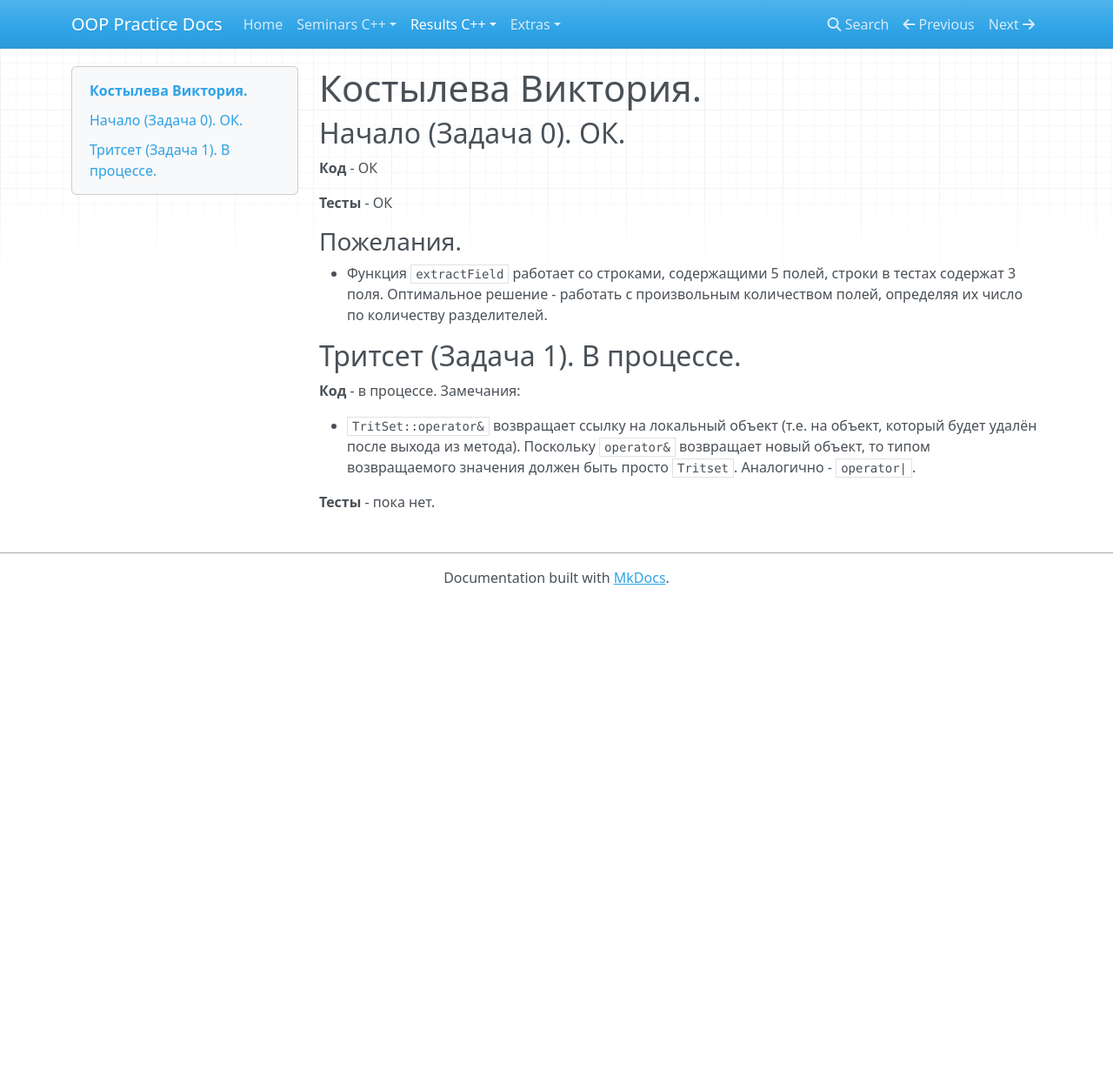
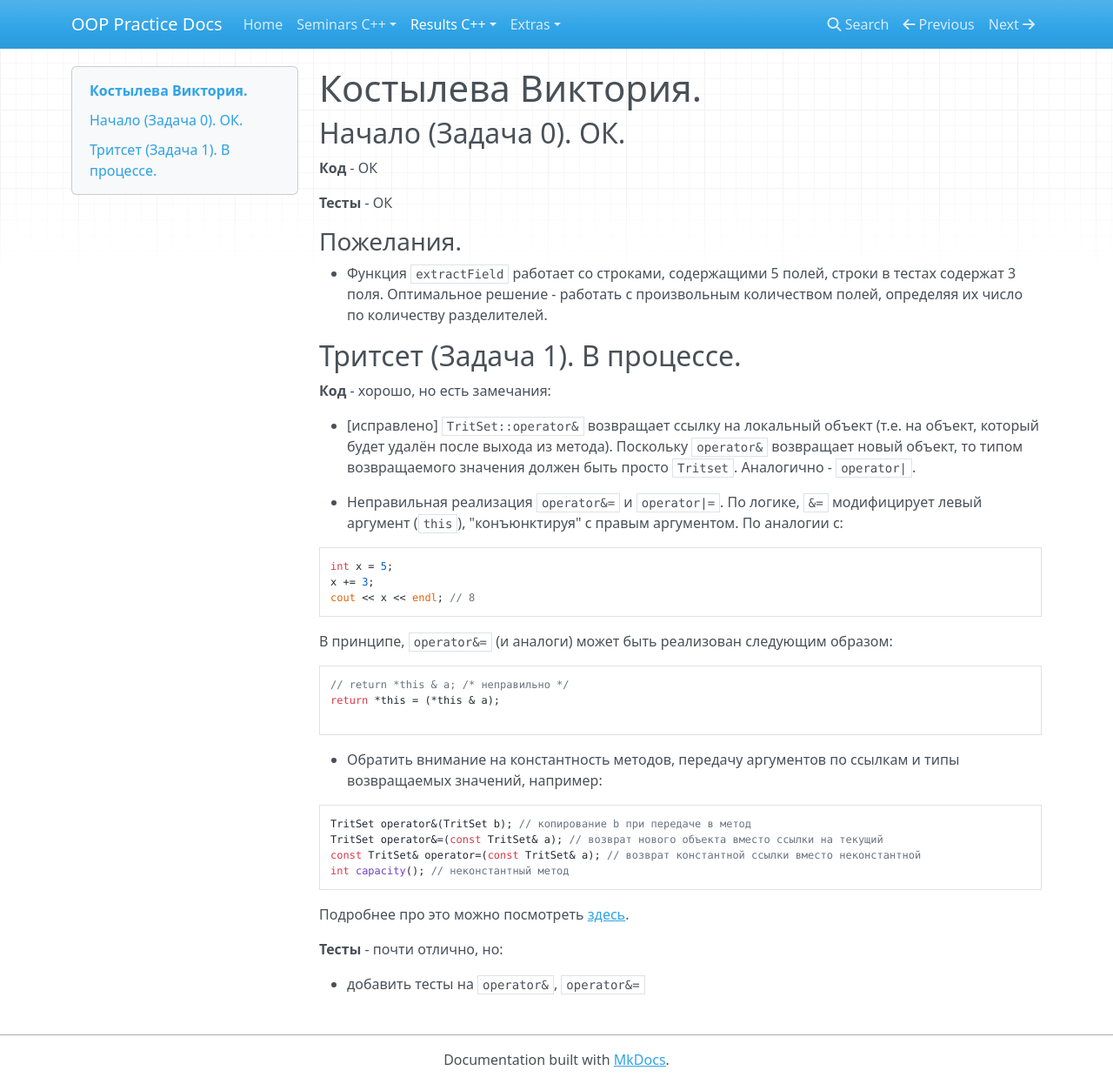
Before and after one commit to avoronkov/oop, an MkDocs documentation site: the page built from docs/2016.cpp/task0/kostyleva.md, in a window 1280 px wide and 1246 px high. Shown: the whole window at 87% size. Built offline with MkDocs 1.6.1, drawn with Linux system fonts in a browser that asks for light colours; nearby versions of some CDN libraries; old or Windows-style settings are respelled for this version of MkDocs.

Commit message:
seminar 14

````diff
--- a/docs/2016.cpp/task0/kostyleva.md
+++ b/docs/2016.cpp/task0/kostyleva.md
@@ -12,9 +12,38 @@
 
 ## Тритсет (Задача 1). В процессе.
 
-**Код** - в процессе. Замечания:
+**Код** - хорошо, но есть замечания:
 
-- `TritSet::operator&` возвращает ссылку на локальный объект (т.е. на объект, который будет удалён после выхода из метода).
+- [исправлено] `TritSet::operator&` возвращает ссылку на локальный объект (т.е. на объект, который будет удалён после выхода из метода).
 Поскольку `operator&` возвращает новый объект, то типом возвращаемого значения должен быть просто `Tritset`. Аналогично	- `operator|`.
 
-**Тесты** - пока нет.
+- Неправильная реализация `operator&=` и `operator|=`.
+По логике, `&=` модифицирует левый аргумент (`this`), "конъюнктируя" с правым аргументом. По аналогии с:
+
+```C++
+int x = 5;
+x += 3;
+cout << x << endl; // 8
+```
+
+В принципе, `operator&=` (и аналоги) может быть реализован следующим образом:
+```C++
+// return *this & a; /* неправильно */
+return *this = (*this & a);
+
+```
+
+- Обратить внимание на константность методов, передачу аргументов по ссылкам и типы возвращаемых значений, например:
+
+```C++
+TritSet operator&(TritSet b); // копирование b при передаче в метод
+TritSet operator&=(const TritSet& a); // возврат нового объекта вместо ссылки на текущий
+const TritSet& operator=(const TritSet& a); // возврат константной ссылки вместо неконстантной
+int capacity(); // неконстантный метод
+```
+
+Подробнее про это можно посмотреть [здесь](/2016.cpp/seminar14/).
+
+**Тесты** - почти отлично, но:
+
+- добавить тесты на `operator&`, `operator&=`
--- a/mkdocs.yml
+++ b/mkdocs.yml
@@ -5,6 +5,7 @@ pages:
         - 'Seminar 1': 2016.cpp/seminar1.md
         - 'Seminar 3': 2016.cpp/seminar3.md
         - 'Seminar 4': 2016.cpp/seminar4.md
+        - 'Seminar 14': 2016.cpp/seminar14.md
         - 'Archive 2015':
             - 'Seminar 1': cpp/seminar1.2015.md
             - 'Seminar 2': cpp/seminar2.2015.md
````
Also changed, not shown: docs/2016.cpp/seminar14.md (added, +89 -0 lines), docs/index.md (+4 -1 lines).
